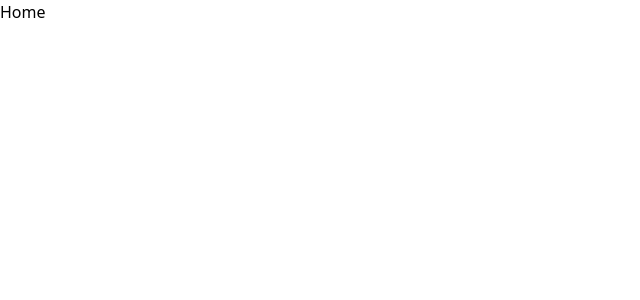
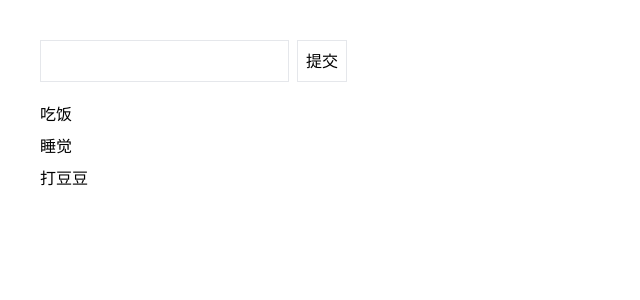
Before and after one commit to rex1008/next-core, a Next.js app: page / in a window 1280 px wide. Shown: the top 300 px of the page, without its empty margins (0-640 px from the left). Built offline with nearby package versions, Linux system fonts and the light colour scheme.

Commit message:
traditional call api to post data

```diff
--- /dev/null
+++ b/src/app/api/todos/route.ts
@@ -0,0 +1,14 @@
+import { NextResponse } from "next/server"
+
+const data = ["吃饭", "睡觉", " 打豆豆"]
+
+export async function GET() {
+  return NextResponse.json({ data })
+}
+
+export async function POST(request: Request) {
+  const formData = await request.formData()
+  const todo = formData.get("todo") as string
+  data.push(todo)
+  return NextResponse.json({ data })
+}
--- a/src/app/page.tsx
+++ b/src/app/page.tsx
@@ -1,9 +1,45 @@
-import React from 'react'
+"use client"
+
+import React, { useEffect, useState } from 'react'
 
 export default function Page() {
+  const [todos, setTodos] = useState([])
+
+  useEffect(() => {
+    const fetchData = async () => {
+      const r = await fetch("http://localhost:3000/api/todos")
+      const { data } = await r.json()
+      // console.log(data)
+      setTodos(data)
+    }
+
+    fetchData()
+  }, [])
+
+  const handleSubmit = async (e: React.FormEvent<HTMLFormElement>) => {
+    e.preventDefault()
+
+    const r = await fetch("http://localhost:3000/api/todos", {
+      method: "POST",
+      body: new FormData(e.currentTarget)
+    })
+    const { data } = await r.json()
+    setTodos(data)
+  }
+
   return (
-    <div>
-      Home
+    <div className='p-10'>
+        <form onSubmit={(e) => handleSubmit(e)}>
+          <input type="text" name='todo' className='border p-2' />
+          <button type='submit' className='border p-2 ml-2'>提交</button>
+        </form>
+        <ul className='leading-8 mt-4'>
+          {
+            todos.map((todo, index) => {
+              return <li key={index}>{todo}</li>
+            })
+          }
+        </ul>
     </div>
   )
 }
```
